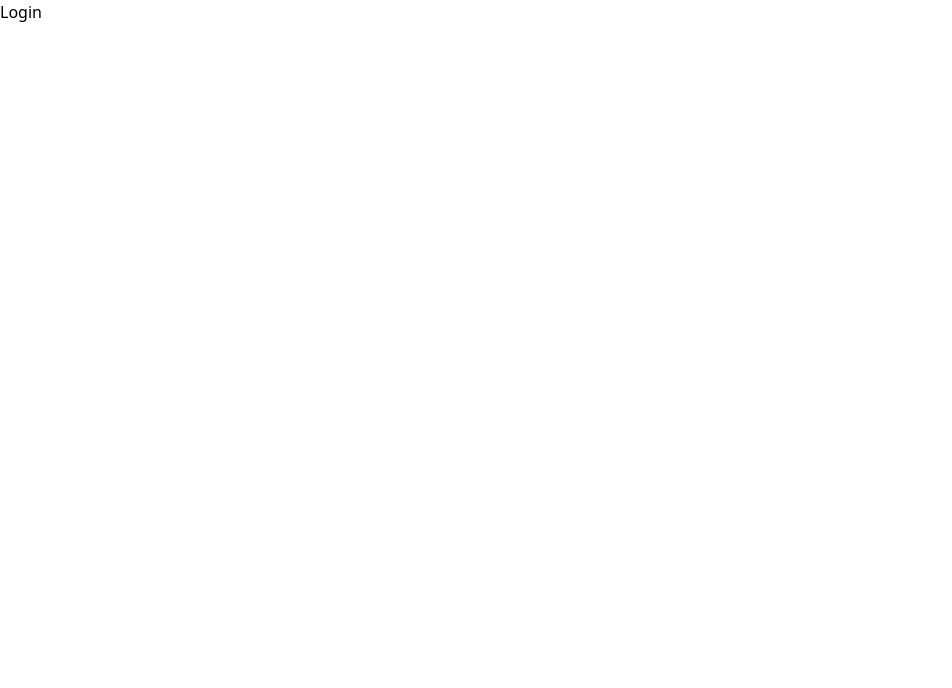
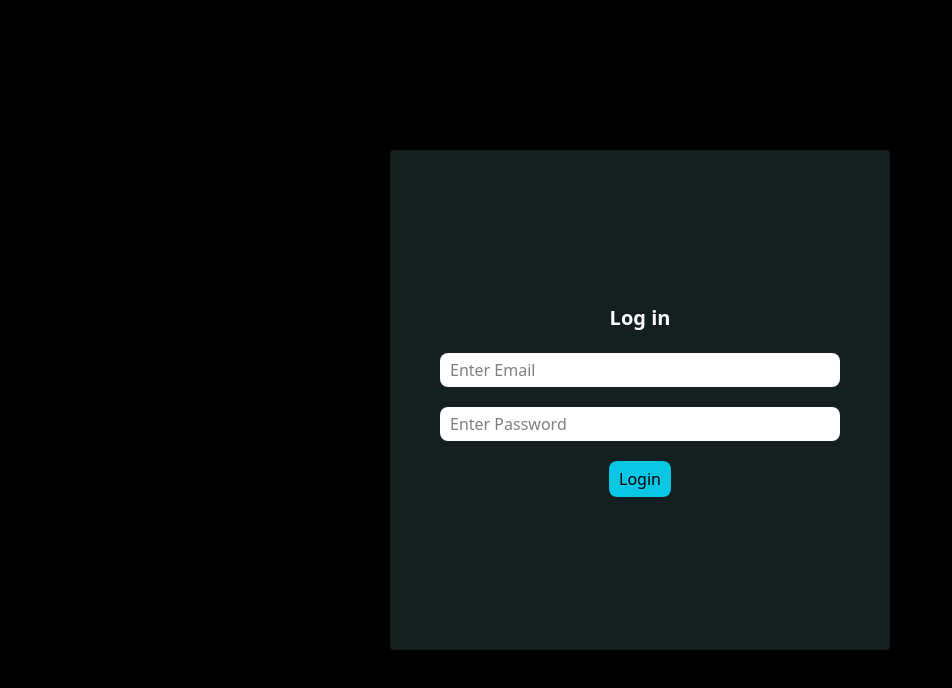
Before and after one commit to HasibCoderLab/authentication-with-mern, a React app in the folder frontend/: page /login in a window 1280 px wide. Shown: the top 688 px of the page, without its empty margins (0-952 px from the left). Built offline with nearby package versions, Linux system fonts and the light colour scheme; the HTML template or start-up script is replaced by a standard one.

Commit message:
login api woring

```diff
--- a/frontend/src/pages/Login.jsx
+++ b/frontend/src/pages/Login.jsx
@@ -1,9 +1,64 @@
-import React from 'react'
+import { useContext, useState } from "react"
+import dp from "../assets/dp.jpg"
+import { dataContext } from "../context/userContext"
+import axios from "axios"
 
-const Login = () => {
-  return (
-    <div>Login</div>
-  )
+const login = () => {
+
+    let { serverUrl } = useContext(dataContext);
+
+    // ========= useStates ============
+
+    const [email, setEmail] = useState("");
+    const [password, setPassword] = useState("");
+
+    const handleSignUp = async (e) => {
+        e.preventDefault();
+        try {
+            const res = await axios.post(
+                serverUrl + "/api/login",
+                { email, password },
+                { withCredentials: true }
+            );
+
+            console.log(res.data);
+        } catch (error) {
+            console.log(error.response?.data || error.message);
+        }
+
+    }
+
+
+    return (
+        <div className='w-full h-screen bg-black flex items-center justify-center'>
+            <div className='w-[90%] max-w-125 h-125 bg-[#141f1f] rounded flex flex-col justify-center items-center gap-5'>
+                <h1 className="text-white text-[20px] font-semibold "> Log in</h1>
+                {/* ============= Form  =============  */}
+                <form className=' w-full flex flex-col justify-center items-center gap-5' onSubmit={handleSignUp}>
+
+
+                    {/* ================ infut field ============= */}
+
+                    <input type="email" placeholder='Enter Email'
+                        className='w-[80%]  h-[50%] bg-white outline-none border-none rounded-lg px-2.5 py-1.5'
+                        value={email} onChange={(e) => setEmail(e.target.value)}
+                    />
+
+                    <input type="password" placeholder='Enter Password'
+                        className='w-[80%] h-[50%] bg-white outline-none border-none rounded-lg px-2.5 py-1.5'
+                        value={password} onChange={(e) => setPassword(e.target.value)}
+
+
+                    />
+                    <button className="bg-[#07c7e4] text-black px-2.5 py-1.5 rounded-lg cursor-pointer
+                    "
+                    >Login </button>
+
+                </form >
+            </div>
+
+        </div>
+    )
 }
 
-export default Login
+export default login
--- a/frontend/src/pages/SignUp.jsx
+++ b/frontend/src/pages/SignUp.jsx
@@ -81,7 +81,7 @@ const SignUp = () => {
                    />
                     <button className="bg-[#07c7e4] text-black px-2.5 py-1.5 rounded-lg cursor-pointer
                     "
-                    >Login </button>
+                    >SignUp </button>
 
                 </form >
             </div>
```
